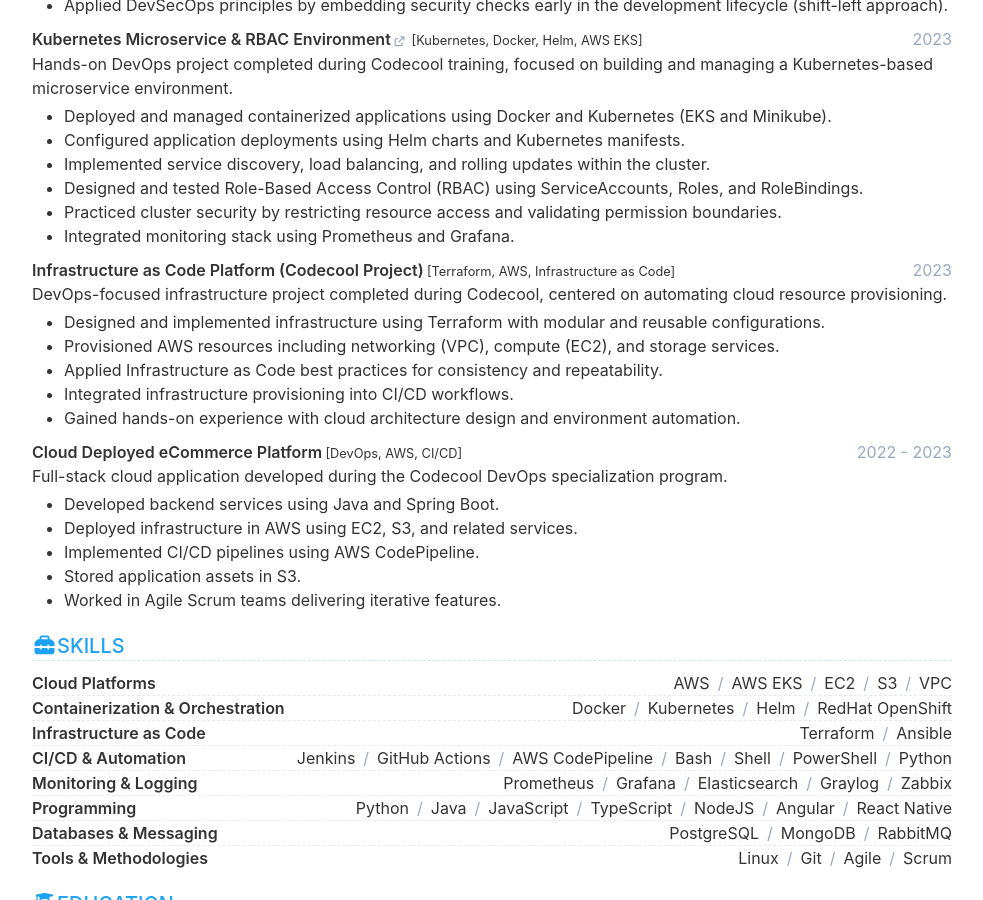
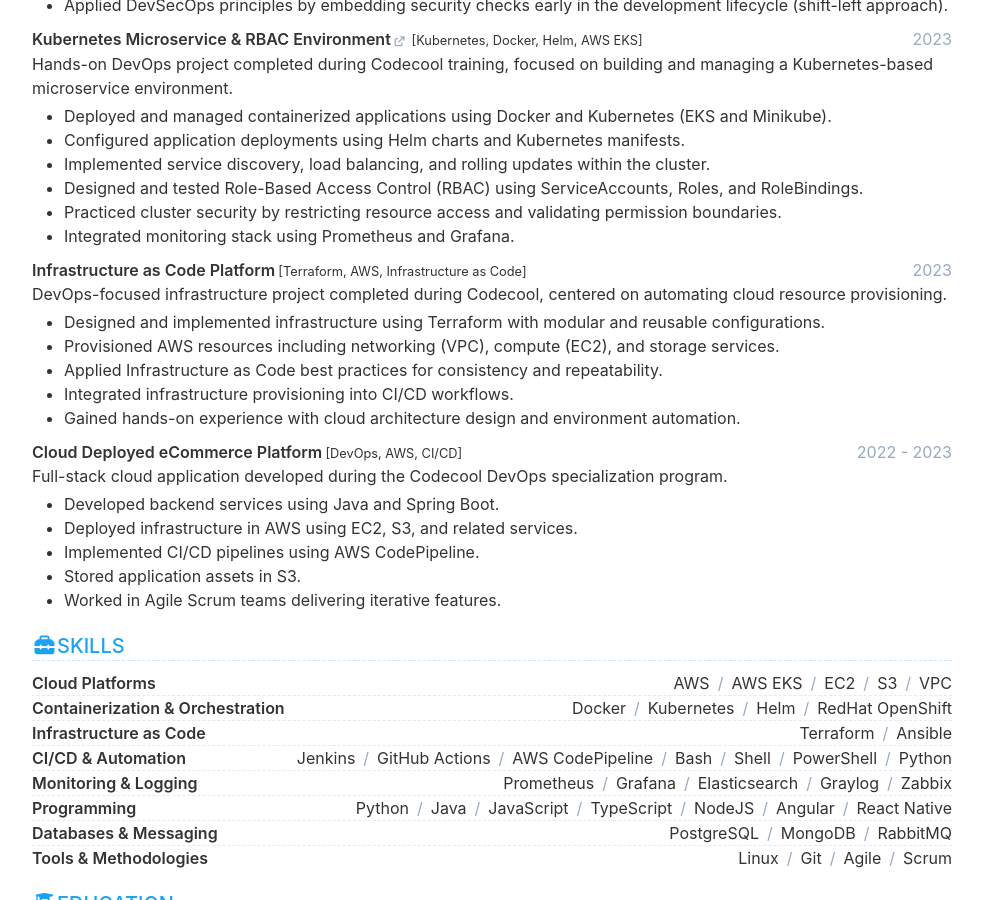
Before and after one commit to MattheWhite/online-resume, a Jekyll site: the page built from index.html, in a window 1280 px wide and 900 px high, scrolled down 1056 px. Shown: the whole window, without its empty margins (148-1131 px from the left). Built offline with Jekyll 4.4.1, drawn with Linux system fonts in a browser that asks for light colours.

Commit message:
Fix formatting in data_personal_v3.yml

```diff
--- a/_data/data_personal_v3.yml
+++ b/_data/data_personal_v3.yml
@@ -79,7 +79,7 @@
         * Practiced cluster security by restricting resource access and validating permission boundaries.
         * Integrated monitoring stack using Prometheus and Grafana.
 
-    - name: "Infrastructure as Code Platform (Codecool Project)"
+    - name: Infrastructure as Code Platform
       tags: Terraform, AWS, Infrastructure as Code
       date: 2023
       description: |
```
